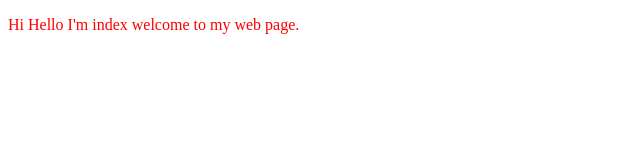
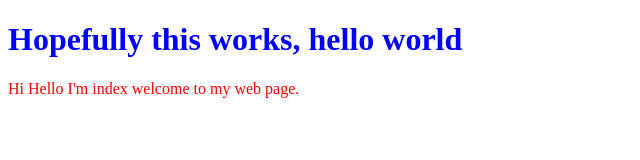
Before and after one commit to KH0CS/KH0CS.github.io, a plain HTML site: page index.html in a window 1280 px wide. Shown: the whole page, without its empty margins (0-640 px from the left). Drawn offline with Linux system fonts and the light colour scheme.

Commit message:
added Header

```diff
--- a/index.html
+++ b/index.html
@@ -7,6 +7,7 @@
   <link rel="stylesheet" href="main.css">
 </head>
 <body>
+  <h1> Hopefully this works, hello world</h1>
   <p> Hi Hello I'm index welcome to my web page. </p>
 </body>
 </html>
```
